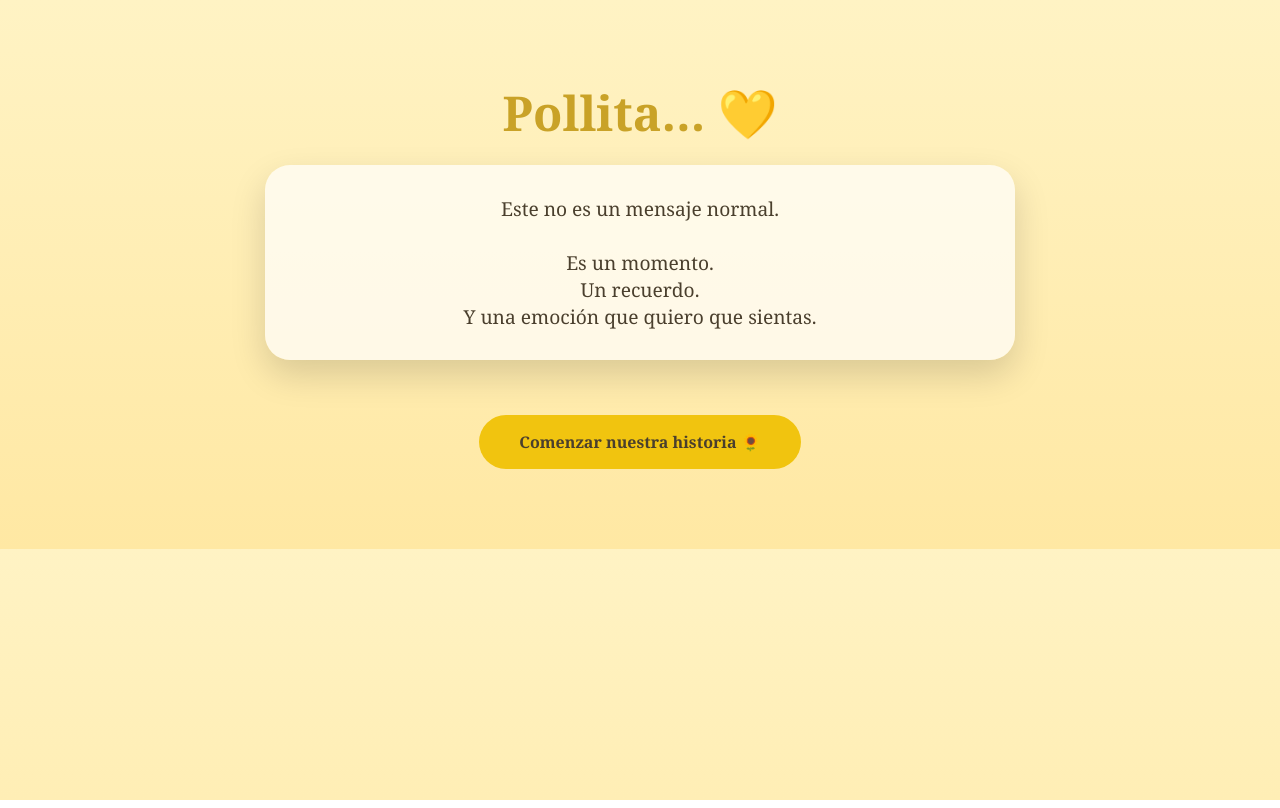
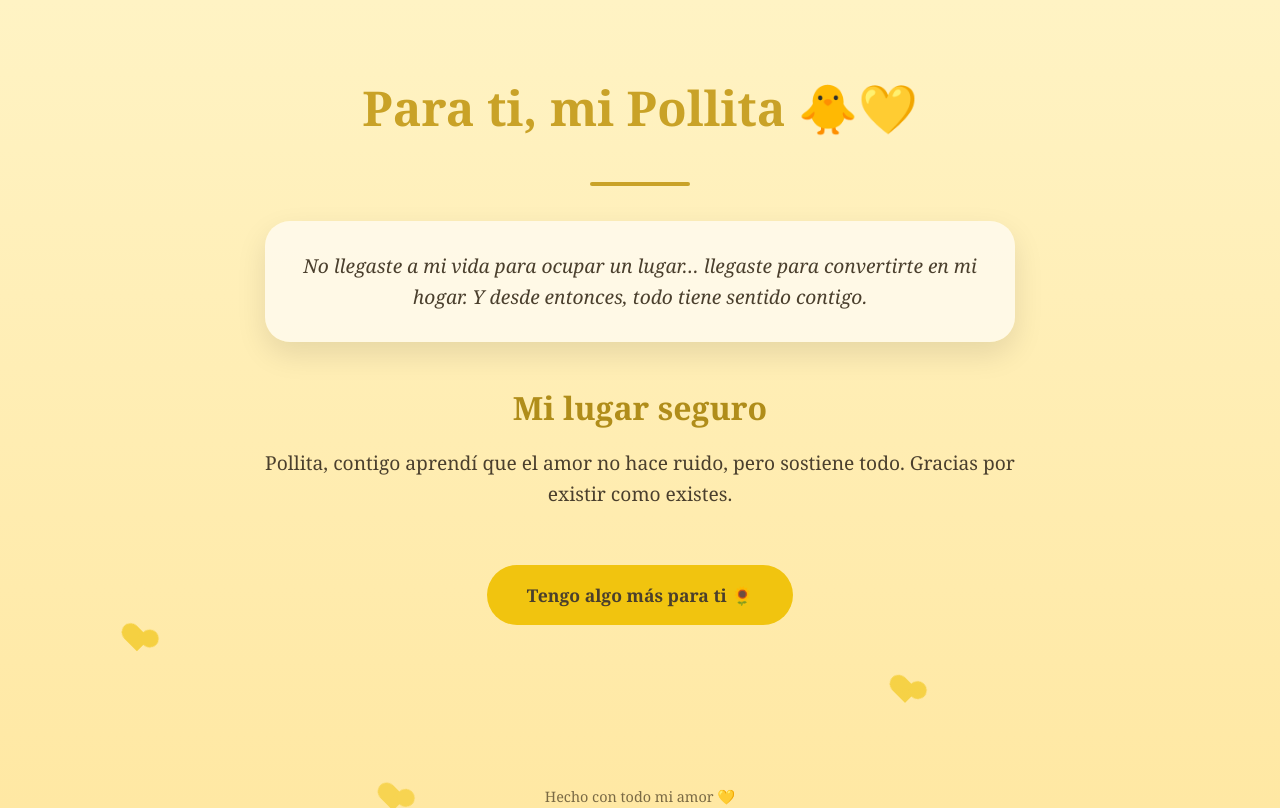
Before and after one commit to jalm756-collab/web-pollita, a plain HTML site: page index.html in a window 1280 px wide. Drawn offline with Linux system fonts and the light colour scheme.

Commit message:
Add files via upload

```diff
--- a/index.html
+++ b/index.html
@@ -1,42 +1,51 @@
 <!DOCTYPE html>
 <html lang="es">
 <head>
-<meta charset="UTF-8">
-<title>Para mi Pollita 🌻</title>
-<link rel="stylesheet" href="style.css">
+  <meta charset="UTF-8">
+  <title>Para mi Pollita 🌻</title>
+  <link rel="stylesheet" href="style.css">
 </head>
 
 <body>
 
-<audio id="musica" loop>
+<!-- 🎵 MÚSICA ROMÁNTICA -->
+<audio autoplay loop>
   <source src="y-asi-empezo.mp3" type="audio/mpeg">
 </audio>
 
 <div class="container">
+  <h1>Para ti, mi Pollita 🐥💛</h1>
 
-<h1>Pollita… 💛</h1>
+  <div class="divider"></div>
 
-<p class="love-text">
-Este no es un mensaje normal.<br><br>
-Es un momento.<br>
-Un recuerdo.<br>
-Y una emoción que quiero que sientas.
-</p>
+  <p class="love-text">
+    No llegaste a mi vida para ocupar un lugar…
+    llegaste para convertirte en mi hogar.
+    Y desde entonces, todo tiene sentido contigo.
+  </p>
 
-<a href="#" onclick="iniciar()" class="button-love">
-Comenzar nuestra historia 🌻
-</a>
+  <h2>Mi lugar seguro</h2>
+  <p>
+    Pollita, contigo aprendí que el amor no hace ruido,
+    pero sostiene todo.
+    Gracias por existir como existes.
+  </p>
 
+  <a href="sorpresa.html" class="button-love">
+    Tengo algo más para ti 🌻
+  </a>
 </div>
 
-<script>
-function iniciar(){
-  document.getElementById("musica").play();
-  setTimeout(()=>{
-    window.location="sorpresa.html";
-  },1500);
-}
-</script>
+<!-- corazones -->
+<div class="heart" style="left:10%; animation-delay:0s"></div>
+<div class="heart" style="left:30%; animation-delay:2s"></div>
+<div class="heart" style="left:50%; animation-delay:4s"></div>
+<div class="heart" style="left:70%; animation-delay:1s"></div>
+<div class="heart" style="left:90%; animation-delay:3s"></div>
+
+<footer>
+  Hecho con todo mi amor 💛
+</footer>
 
 </body>
 </html>
--- a/style.css
+++ b/style.css
@@ -5,18 +5,17 @@
 }
 
 body {
+  background: linear-gradient(180deg, #fff3c4, #ffe8a3);
   font-family: 'Georgia', serif;
-  background: linear-gradient(180deg, #fff3c4, #ffe8a3);
   color: #4a3f2d;
   text-align: center;
-  overflow-x: hidden;
+  line-height: 1.6;
 }
 
 .container {
   max-width: 800px;
   margin: auto;
-  padding: 80px 25px;
-  animation: fadeIn 2s ease;
+  padding: 70px 25px;
 }
 
 h1 {
@@ -25,37 +24,93 @@ h1 {
   margin-bottom: 20px;
 }
 
+h2 {
+  font-size: 2rem;
+  color: #b08d1a;
+  margin: 40px 0 15px;
+}
+
 p {
   font-size: 1.2rem;
-  margin-bottom: 25px;
+  margin-bottom: 20px;
 }
 
 .love-text {
-  background: rgba(255,255,255,0.7);
+  background: rgba(255, 255, 255, 0.65);
   padding: 30px;
   border-radius: 25px;
-  box-shadow: 0 15px 35px rgba(0,0,0,0.15);
-  animation: fadeIn 3s ease;
+  box-shadow: 0 12px 30px rgba(0, 0, 0, 0.1);
+  font-style: italic;
+}
+
+.divider {
+  width: 100px;
+  height: 4px;
+  background: #c9a227;
+  margin: 35px auto;
+  border-radius: 5px;
 }
 
 .button-love {
   display: inline-block;
-  margin-top: 30px;
+  margin-top: 35px;
   padding: 16px 40px;
   background: #f1c40f;
   color: #4a3f2d;
   text-decoration: none;
+  font-size: 1.1rem;
   border-radius: 50px;
+  transition: 0.3s;
   font-weight: bold;
-  transition: 0.4s;
 }
 
 .button-love:hover {
-  transform: scale(1.08);
   background: #e0b90e;
+  transform: scale(1.05);
 }
 
-@keyframes fadeIn {
-  from {opacity:0; transform: translateY(40px);}
-  to {opacity:1; transform: translateY(0);}
+footer {
+  margin-top: 90px;
+  font-size: 0.9rem;
+  color: #7a6a45;
 }
+
+/* corazones */
+.heart {
+  position: fixed;
+  width: 18px;
+  height: 18px;
+  background: #f1c40f;
+  transform: rotate(45deg);
+  animation: float 6s infinite;
+  opacity: 0.6;
+}
+
+.heart::before,
+.heart::after {
+  content: "";
+  position: absolute;
+  width: 18px;
+  height: 18px;
+  background: #f1c40f;
+  border-radius: 50%;
+}
+
+.heart::before {
+  top: -9px;
+}
+
+.heart::after {
+  left: -9px;
+}
+
+@keyframes float {
+  from {
+    transform: translateY(100vh) rotate(45deg);
+    opacity: 0;
+  }
+  to {
+    transform: translateY(-10vh) rotate(45deg);
+    opacity: 0.7;
+  }
+}
```
Also changed, not shown: espera.html (+14 -8 lines), sorpresa.html (+9 -4 lines).
